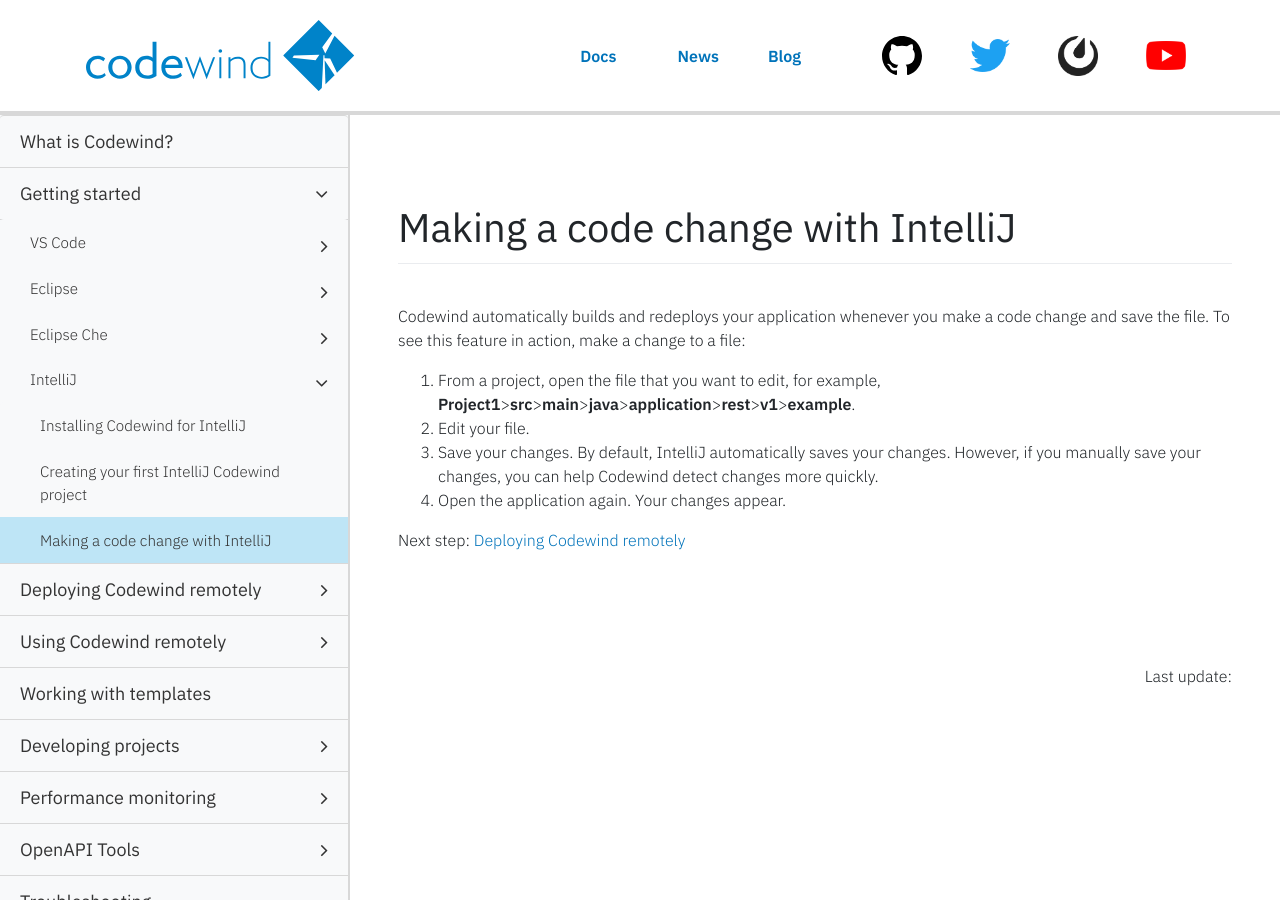
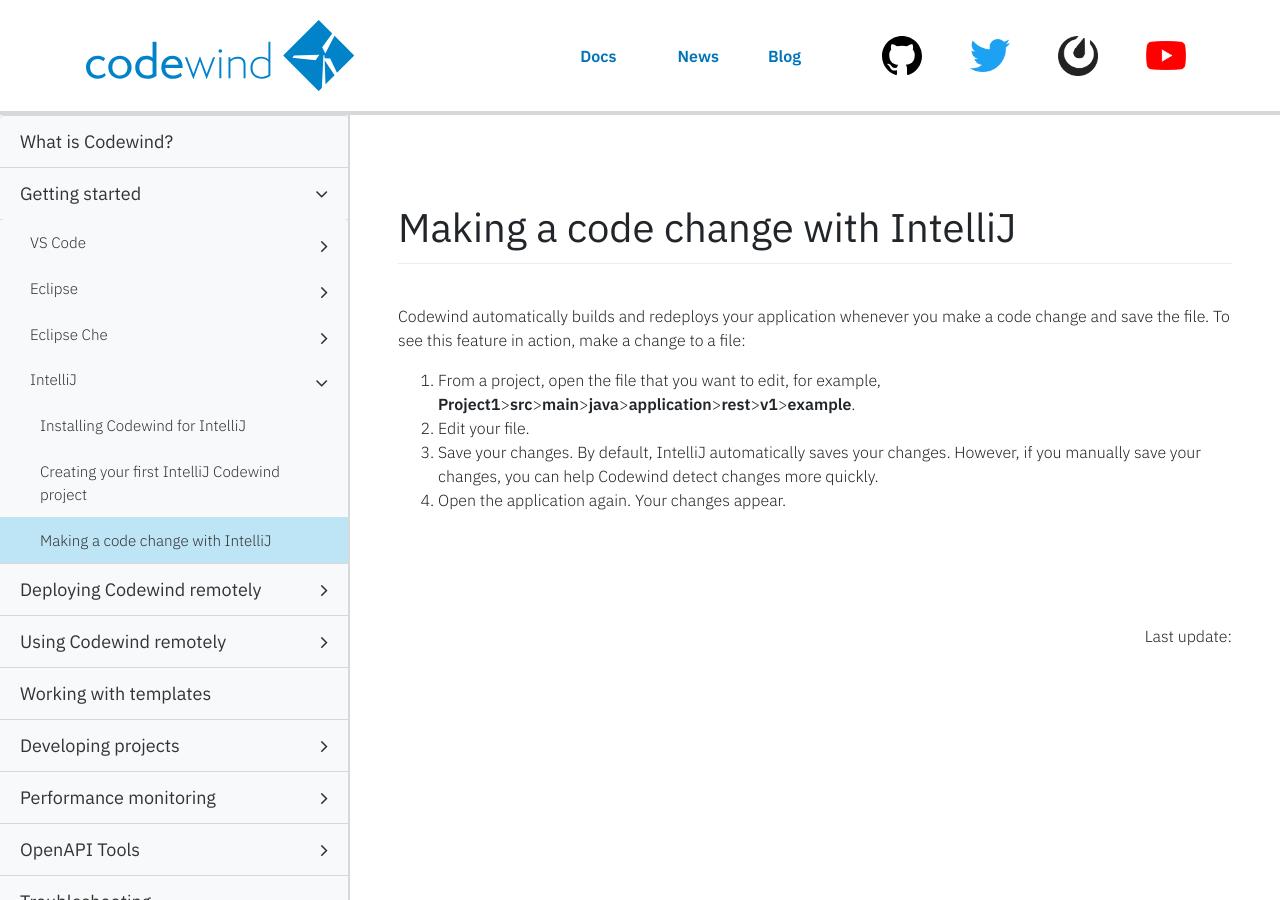
Before and after one commit to eclipse-archived/codewind-docs, a Jekyll site: the page built from docs/_documentations/intellij-codechange.md, in a window 1280 px wide and 900 px high. Built offline with Jekyll 4.4.1, drawn with Linux system fonts in a browser that asks for light colours; nearby versions of some CDN libraries; comment, search, counter and statistics services are not loaded.

Commit message:
Removing link
Signed-off-by: Sarah Ishida <sishida@us.ibm.com>

```diff
--- a/docs/_documentations/intellij-codechange.md
+++ b/docs/_documentations/intellij-codechange.md
@@ -14,5 +14,3 @@ Codewind automatically builds and redeploys your application whenever you make a
 2. Edit your file.
 3. Save your changes. By default, IntelliJ automatically saves your changes. However, if you manually save your changes, you can help Codewind detect changes more quickly.
 4. Open the application again. Your changes appear.
-
-Next step: [Deploying Codewind remotely](remote-overview.html)
```
